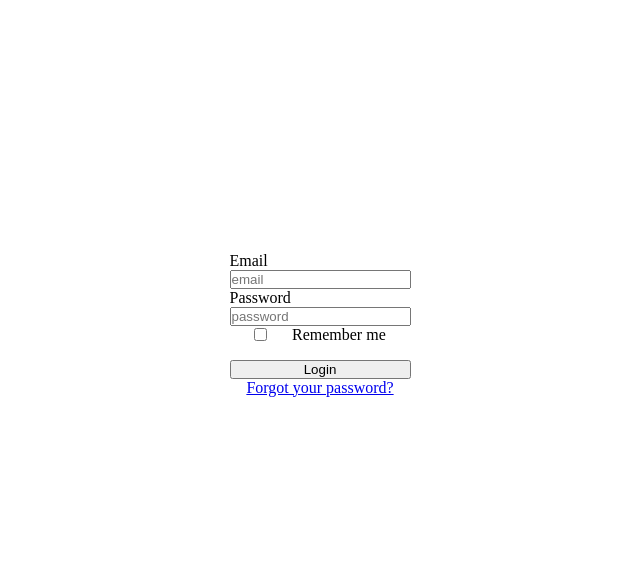
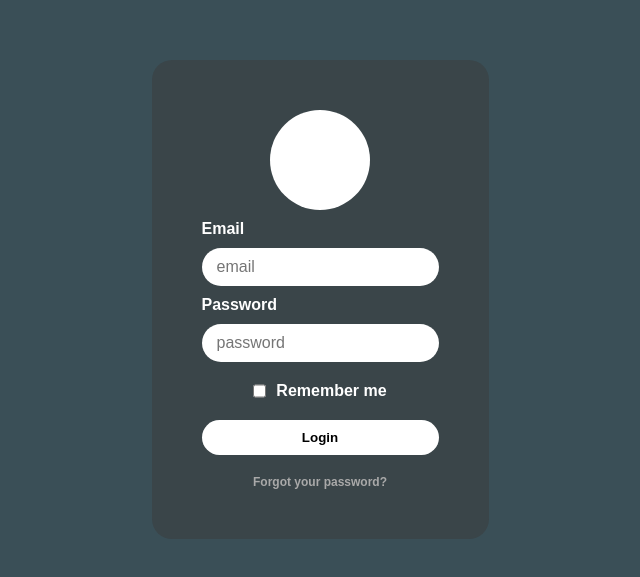
Before and after one commit to aoramas/frontcrossfit, an Angular app: page /login in a window 1280 px wide. Shown: the part 101-678 px from the top of the page, without its empty margins (320-960 px from the left). Built offline with nearby package versions, Linux system fonts and the light colour scheme.

Commit message:
Cambios n navbar.component.scss y creacion de CoachsComponent

```diff
--- a/src/app/app-routing.module.ts
+++ b/src/app/app-routing.module.ts
@@ -6,6 +6,7 @@ import { EjerciciosComponent } from './pages/ejercicios/ejercicios.component';
 import { HomeComponent } from './pages/home/home.component';
 import { AtletasComponent } from './pages/atletas/atletas.component';
 import { LoginComponent } from './pages/Login/login.component';
+import { CoachsComponent } from './pages/coachs/coachs.component';
 
 const routes: Routes = [
   {
@@ -32,6 +33,10 @@ const routes: Routes = [
     path: 'atletas',
     component: AtletasComponent,
   },
+  {
+    path: 'coachs',
+    component: CoachsComponent,
+  },
 ];
 
 @NgModule({
--- a/src/app/app.component.scss
+++ b/src/app/app.component.scss
@@ -7,5 +7,4 @@
   display: flex;
   width: 100%;
   min-height: 90vh;
-  background-color: #3A4F57;
 }
--- a/src/app/app.module.ts
+++ b/src/app/app.module.ts
@@ -9,6 +9,7 @@ import { MenuComponent } from './components/menu/menu.component';
 import { AtletasComponent } from './pages/atletas/atletas.component';
 import { LoginComponent } from './pages/Login/login.component';
 import { HomeComponent } from './pages/home/home.component';
+import { CoachsComponent } from './pages/coachs/coachs.component';
 
 @NgModule({
   declarations: [
@@ -18,6 +19,7 @@ import { HomeComponent } from './pages/home/home.component';
     AtletasComponent,
     LoginComponent,
     HomeComponent,
+    CoachsComponent,
   ],
   imports: [BrowserModule, AppRoutingModule],
   providers: [],
--- a/src/app/components/menu/menu.component.scss
+++ b/src/app/components/menu/menu.component.scss
@@ -1,33 +1,8 @@
-/*Estilos del contenedor principal*/
-.Home {
-  display: flex;
-  flex-direction: row;
-  width: 100%;
-  height: 100%;
-  margin: 0;
-  background: white;
-  box-sizing: border-box;
-}
-
-.user {
-  display: flex;
-  width: 100%;
-  flex-direction: column;
-  align-items: center;
-
-  .profilePic {
-    border-radius: 100%;
-    background-color: white;
-    width: 100px;
-    height: 100px;
-  }
-}
-
 /*Estilos del contenedor del menu*/
 .menu {
   padding-top: 25px;
   width: 225px;
-  height: 100%;
+  height: 90vh;
   display: flex;
   flex-direction: column;
   background-color: #29373d;
@@ -45,7 +20,7 @@
 
   /*Estilos del contenedor de los items*/
   .itemsContainer {
-    padding-top: 20px;
+    // padding-top: 20px;
     width: 100%;
 
     /*Estilos de los items*/
--- a/src/app/pages/Login/login.component.html
+++ b/src/app/pages/Login/login.component.html
@@ -10,6 +10,6 @@
       <label for="" class="label labelRememberMe">Remember me</label>
     </div>
     <button type="submit" class="btnLogin">Login</button>
+    <a href="#" class="forgotPassword">Forgot your password?</a>
   </form>
-  <a href="#" class="forgotPassword">Forgot your password?</a>
 </div>
--- a/src/app/pages/Login/login.component.scss
+++ b/src/app/pages/Login/login.component.scss
@@ -5,21 +5,66 @@
   flex-direction: column;
   justify-content: center;
   align-items: center;
+  background-color: #3A4F57;
+
   .formLogin {
     display: flex;
     flex-direction: column;
+    font-family: sans-serif;
+    font-weight: bold;
+    color: white;
+    background-color: #3a4549;
+    border-radius: 20px;
+    padding: 50px;
+    gap: 10px;
     .profilePic{
-      width: 50px;
-      height:50px;
+      width: 100px;
+      height:100px;
       background-color: white;
       border-radius: 50%;
       align-self: center;
     }
     .rememberMe-container{
       display: flex;
-      justify-content: space-evenly;
+      flex-direction: row;
+      justify-content: center;
       align-items: center;
       margin-bottom: 1rem;
+      gap: 10px;
+      padding: 10px 0;
+      margin: 0px;
+      input{
+        height: 100%;
+        cursor: pointer;
+      }
+
+
+    }
+    .inputText{
+      padding: 10px 15px;
+      font-size: 16px;
+      font-family: sans-serif;
+      border-radius: 25px;
+      border: none;
+      outline: none;
+    }
+    .btnLogin{
+      padding: 10px 15px;
+      border: none;
+      background-color: white;
+      border-radius: 25px;
+      font-weight: bold;
+      cursor: pointer;
+    }
+    .btnLogin:hover{
+      background-color: rgb(180, 180, 180);
+    }
+    .forgotPassword{
+      margin-top: 10px;
+      align-self: center;
+      font-size: 12px;
+      color: #a9a9a9;
+      text-decoration: none;
     }
   }
 }
--- /dev/null
+++ b/src/app/pages/coachs/coachs.component.html
@@ -0,0 +1,4 @@
+<app-navbar></app-navbar>
+<div>
+  <app-menu></app-menu>
+</div>
```
Also changed, not shown: src/app/pages/coachs/coachs.component.ts (added, +8 -0 lines), src/app/pages/coachs/coachs.component.scss (added).
